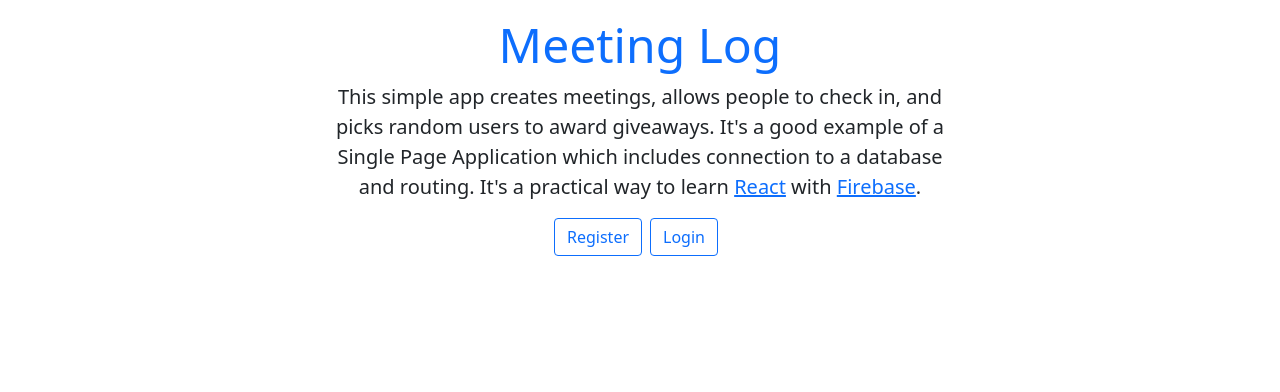
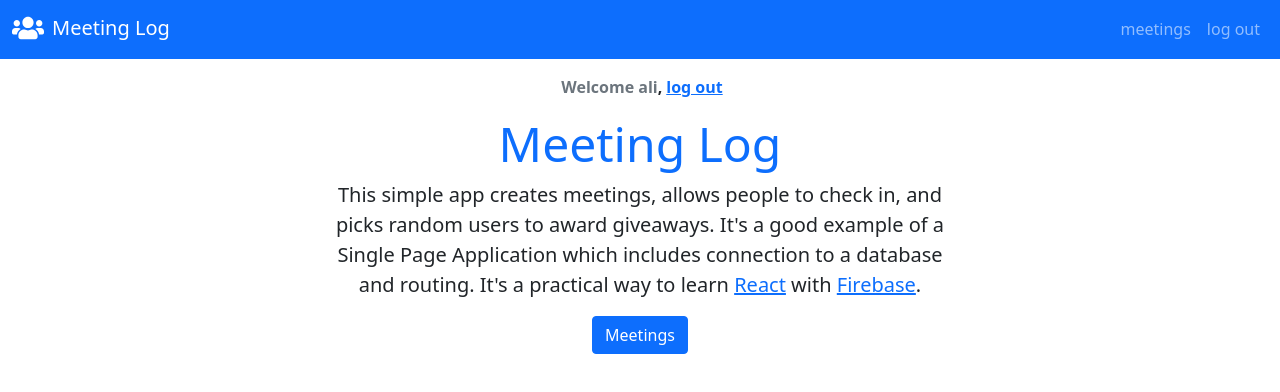
Before and after one commit to alisariyer/react-spa, a React (Create React App) app: page / in a window 1280 px wide. Shown: the top 392 px of the page. Built offline with nearby package versions, Linux system fonts and the light colour scheme.

Commit message:
Add links and other components by using React Router

```diff
--- a/package.json
+++ b/package.json
@@ -9,6 +9,8 @@
     "bootstrap": "^5.1.3",
     "react": "^18.0.0",
     "react-dom": "^18.0.0",
+    "react-icons": "^4.3.1",
+    "react-router-dom": "^6.3.0",
     "react-scripts": "5.0.0",
     "web-vitals": "^0.2.4",
     "workbox-background-sync": "^5.1.4",
--- a/src/App.js
+++ b/src/App.js
@@ -1,10 +1,29 @@
 import React, { useState } from "react";
+import { BrowserRouter as Router, Routes, Route } from "react-router-dom";
 import Home from "./Home";
+import Welcome from "./Welcome";
+import Navigation from "./Navigation";
+import Login from "./Login";
+import Meetings from "./Meetings";
+import Register from "./Register";
+import Page404 from "./Page404";
 
 function App() {
-  const [user, setUser] = useState(null);
+  const [user, setUser] = useState("ali");
   return (
-    <Home user={user}/>
+    <main>
+      <Router>
+        <Navigation user={user} />
+        {user && <Welcome user={user} />}
+        <Routes>
+          <Route path="/" element={<Home user={user}/>} />
+          <Route path="/login" element={<Login />} />
+          <Route path="/meetings" element={<Meetings />} />
+          <Route path="/register" element={<Register />} />
+          <Route path="*" element={<Page404 user={user} />} />
+        </Routes>
+      </Router>
+    </main>
   );
 }
 
--- /dev/null
+++ b/src/Login.js
@@ -0,0 +1,11 @@
+import React from "react";
+
+function Login() {
+  return (
+    <div className="text-center fw-bold mt-3">
+      <h1 className="text-primary">Login</h1>
+    </div>
+  );
+}
+
+export default Login;
--- /dev/null
+++ b/src/Meetings.js
@@ -0,0 +1,11 @@
+import React from "react";
+
+function Meetings() {
+  return (
+    <div className="text-center fw-bold mt-3">
+      <h1 className="text-primary">Meetings</h1>
+    </div>
+  );
+}
+
+export default Meetings;
--- /dev/null
+++ b/src/Navigation.js
@@ -0,0 +1,29 @@
+import React from "react";
+import { Link } from "react-router-dom";
+import { FaUsers } from "react-icons/fa";
+
+export default function Navigation({ user }) {
+    return (
+        <nav className="navbar navbar-expand bg-primary navbar-dark">
+            <div className="container-fluid">
+                <Link to="/" className="navbar-brand">
+                    <FaUsers className="fs-2 me-2 pb-1"/>Meeting Log
+                </Link>
+                <ul className="navbar-nav ms-auto">
+                    {user && <Link className="nav-item nav-link" to="/meetings">
+                        meetings
+                    </Link>}
+                    {!user && <Link className="nav-item nav-link" to="/register">
+                        register
+                    </Link>}
+                    {!user && <Link className="nav-item nav-link" to="/login">
+                        log in
+                    </Link>}
+                    {user && <Link className="nav-item nav-link" to="/logout">
+                        log out
+                    </Link>}
+                </ul>
+            </div>
+        </nav>
+    )
+}
--- /dev/null
+++ b/src/Page404.js
@@ -0,0 +1,9 @@
+import React from "react";
+
+export default function Page404() {
+    return (
+        <div className="display-4 text-secondary text-center my-3">
+            404 - Page not found
+        </div>
+    )
+}
--- /dev/null
+++ b/src/Register.js
@@ -0,0 +1,11 @@
+import React from "react";
+
+function Register() {
+  return (
+    <div className="text-center fw-bold mt-3">
+      <h1 className="text-primary">Register</h1>
+    </div>
+  );
+}
+
+export default Register;
--- /dev/null
+++ b/src/Welcome.js
@@ -0,0 +1,15 @@
+import React from "react";
+import { Link } from "react-router-dom";
+
+function Welcome({ user }) {
+  return (
+    <div className="text-center fw-bold mt-3">
+      <span className="text-secondary ps-1">Welcome {user}</span>,
+      <Link to="/" className="text-primary ps-1">
+        log out
+      </Link>
+    </div>
+  );
+}
+
+export default Welcome;
```
Also changed, not shown: 1 other file (tests, documents, lock files or other folders).
